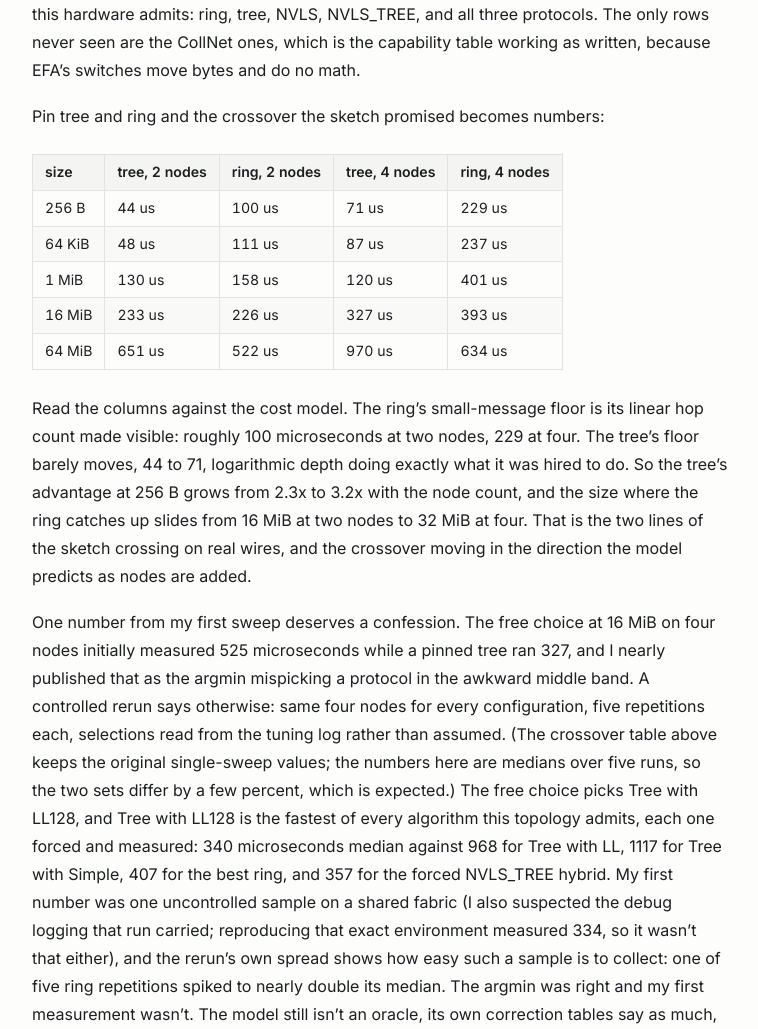
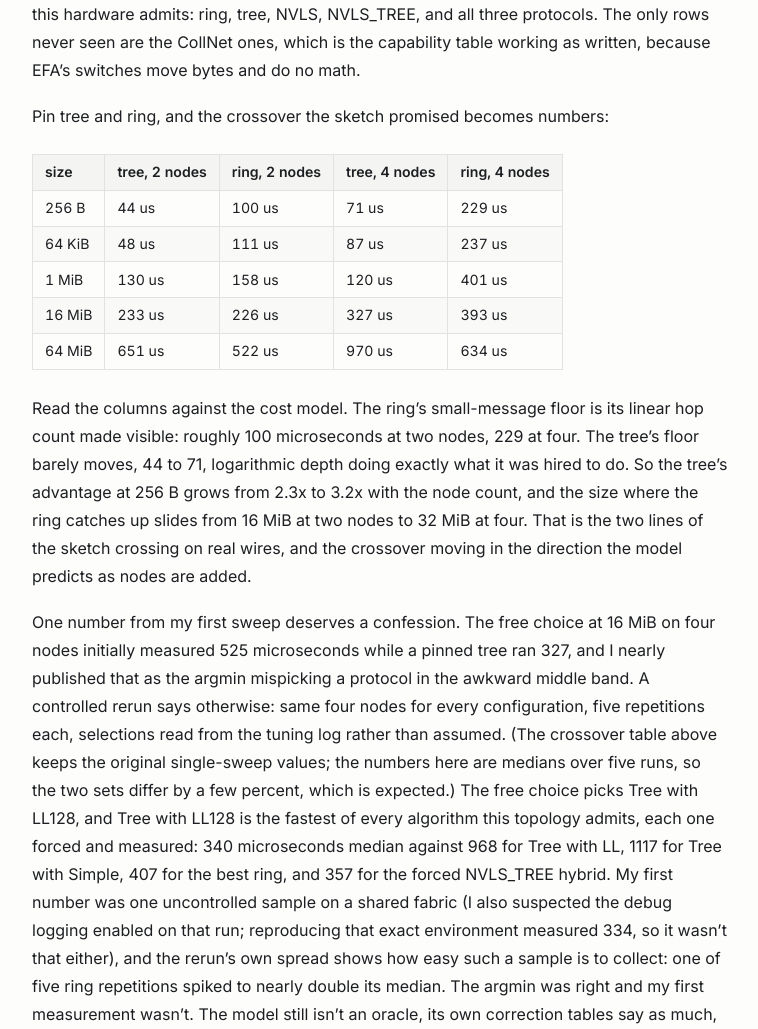
Before and after one commit to rakshithvasudev/rakshithvasudev.github.io, a Jekyll site: the page built from _posts/2026-08-02-inside-nccl-allreduce.md, in a window 1280 px wide and 1400 px high, scrolled down 21262 px. Shown: the part 154-1183 px from the top of the window, without its empty margins (260-1018 px from the left). Built offline with Jekyll 4.4.1, drawn with Linux system fonts in a browser that asks for light colours; some of the changed text lies outside the part shown.

Commit message:
Line edit NCCL post: tighten planner framing, fix parsing snags

```diff
--- a/_posts/2026-08-02-inside-nccl-allreduce.md
+++ b/_posts/2026-08-02-inside-nccl-allreduce.md
@@ -395,7 +395,7 @@ disappears, and the hardware reads your tensors where they sit.
 If the ring moves the fewest bytes any point-to-point all-reduce can, why would
 NCCL ever run anything else? Because bytes are only half of the bill.
 
-Count the steps again: `2(k-1)`, and they're sequential. Each chunk's sum isn't done
+Count the steps again: `2(n-1)`, and they're sequential. Each chunk's sum isn't done
 until it has physically visited every rank. On 8 GPUs that's 14 hops. On 1024 GPUs
 it's 2046 hops, and that cost is paid even by a 4-byte all-reduce, because hops are
 hops regardless of size. Bandwidth optimal, latency linear. For big gradient buckets
@@ -1097,7 +1097,7 @@ and all three protocols. The only rows never seen are the CollNet ones, which is
 capability table working as written, because EFA's switches move bytes and do no
 math.
 
-Pin tree and ring and the crossover the sketch promised becomes numbers:
+Pin tree and ring, and the crossover the sketch promised becomes numbers:
 
 | size | tree, 2 nodes | ring, 2 nodes | tree, 4 nodes | ring, 4 nodes |
 |---|---|---|---|---|
@@ -1127,8 +1127,8 @@ Tree with LL128 is the fastest of every algorithm this topology admits,
 each one forced and measured: 340 microseconds median against 968 for Tree
 with LL, 1117 for Tree with Simple, 407 for the best ring, and 357 for the
 forced NVLS_TREE hybrid. My first number was one uncontrolled
-sample on a shared fabric (I also suspected the debug logging that run
-carried; reproducing that exact environment measured 334, so it wasn't that
+sample on a shared fabric (I also suspected the debug logging enabled on that
+run; reproducing that exact environment measured 334, so it wasn't that
 either), and the rerun's own spread shows how easy such a sample is to
 collect: one of five ring repetitions spiked to nearly double its median. The
 argmin was right and my first measurement wasn't. The model still isn't an
```
Also changed, not shown: other parts of _posts/2026-08-02-inside-nccl-allreduce.md (+9 -8 lines).
